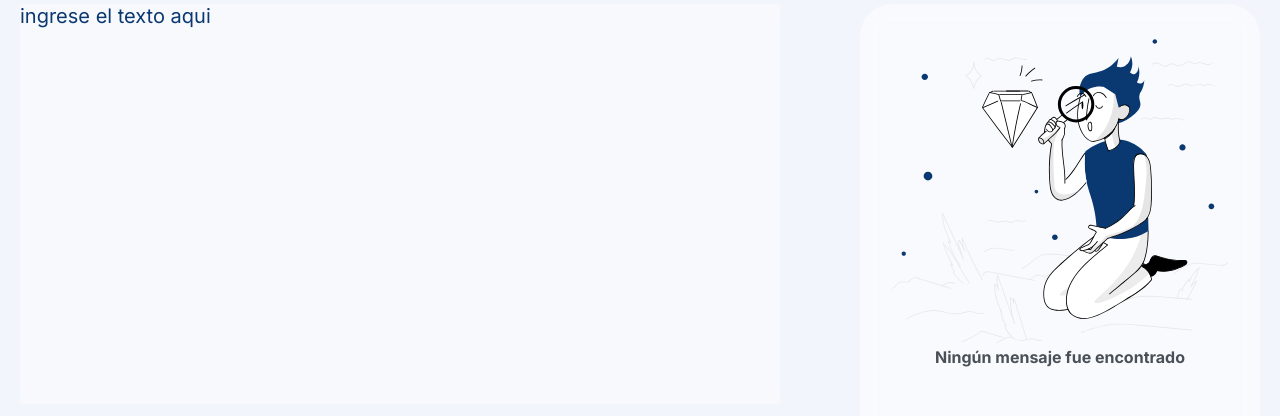
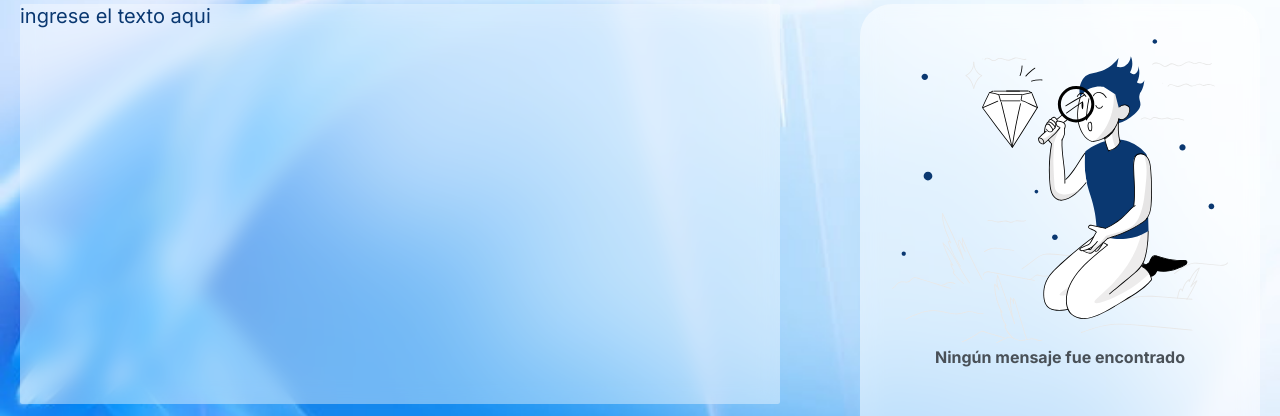
Before and after one commit to DayronCruz1992/challenge-encriptador-de-texto-alura, a plain HTML site: page index.html in a window 1280 px wide. Shown: the part 56-472 px from the top of the page. Drawn offline with Linux system fonts and the light colour scheme; the site is published under a folder, as on GitHub Pages, so addresses that start at the root find nothing.

Commit message:
update style.css

```diff
--- a/style.css
+++ b/style.css
@@ -6,7 +6,7 @@
 }
 
 body {
-    background-image: url(/imagenes/fondo.jpg);
+    background-image: url(imagenes/fondo.jpg);
     background-size: cover;
     background-repeat: no-repeat;
     min-height: 100vh;
```
